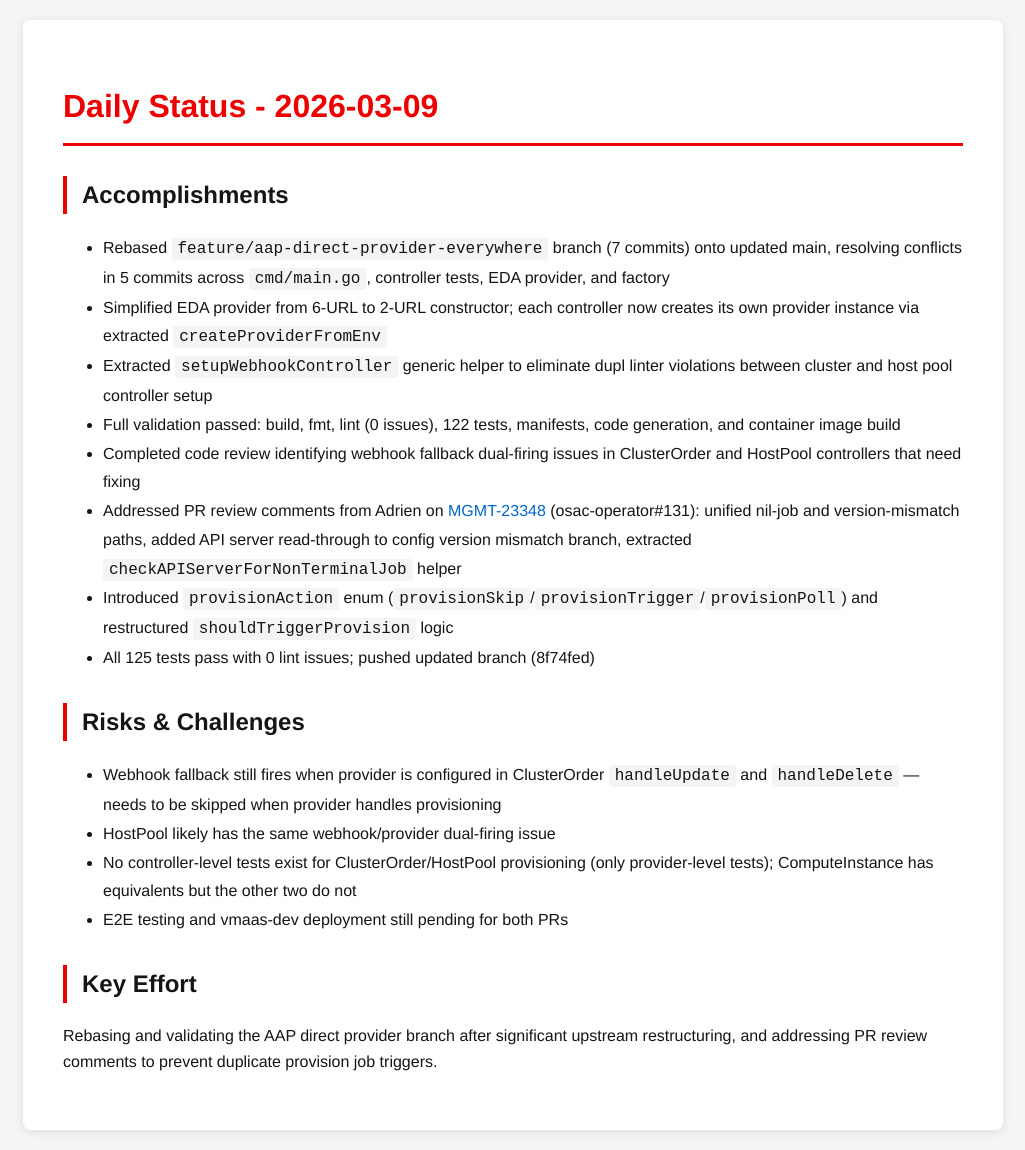
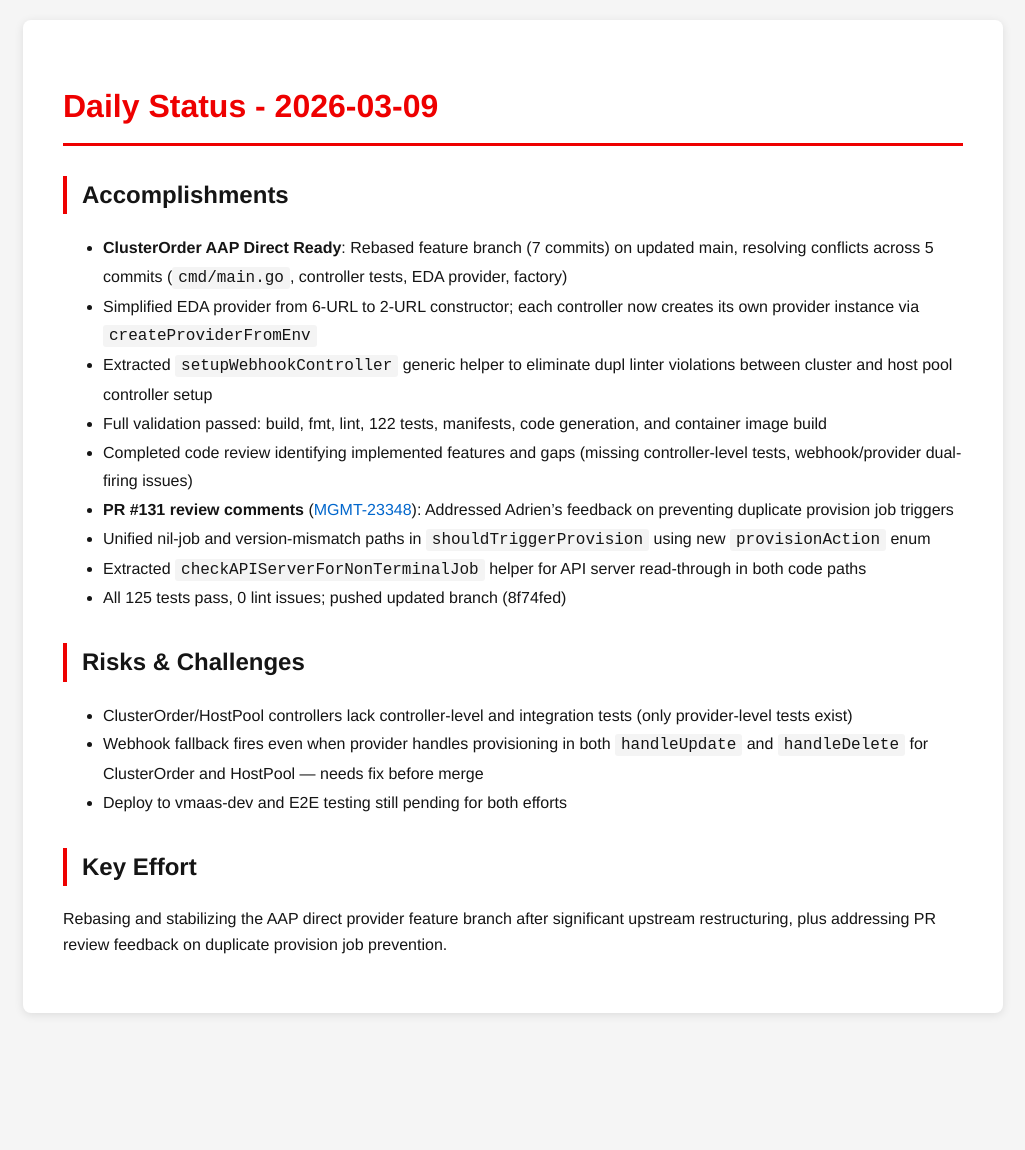
Before and after one commit to tzvatot/daily-status, a Jekyll site: the page built from 2026-03-09.md, in a window 1280 px wide. Shown: the whole page, without its empty margins (127-1152 px from the left). Built offline with Jekyll 4.4.1, drawn with Linux system fonts in a browser that asks for light colours; after the commit the page ends 1033 px from its top, so only the background shows below that.

Commit message:
Daily status update - 2026-03-09

```diff
--- a/2026-03-09.md
+++ b/2026-03-09.md
@@ -7,20 +7,20 @@ date: 2026-03-09
 # Daily Status - 2026-03-09
 
 ## Accomplishments
-- Rebased `feature/aap-direct-provider-everywhere` branch (7 commits) onto updated main, resolving conflicts in 5 commits across `cmd/main.go`, controller tests, EDA provider, and factory
-- Simplified EDA provider from 6-URL to 2-URL constructor; each controller now creates its own provider instance via extracted `createProviderFromEnv`
+- **ClusterOrder AAP Direct Ready**: Rebased feature branch (7 commits) on updated main, resolving conflicts across 5 commits (`cmd/main.go`, controller tests, EDA provider, factory)
+- Simplified EDA provider from 6-URL to 2-URL constructor; each controller now creates its own provider instance via `createProviderFromEnv`
 - Extracted `setupWebhookController` generic helper to eliminate dupl linter violations between cluster and host pool controller setup
-- Full validation passed: build, fmt, lint (0 issues), 122 tests, manifests, code generation, and container image build
-- Completed code review identifying webhook fallback dual-firing issues in ClusterOrder and HostPool controllers that need fixing
-- Addressed PR review comments from Adrien on [MGMT-23348](https://issues.redhat.com/browse/MGMT-23348) (osac-operator#131): unified nil-job and version-mismatch paths, added API server read-through to config version mismatch branch, extracted `checkAPIServerForNonTerminalJob` helper
-- Introduced `provisionAction` enum (`provisionSkip`/`provisionTrigger`/`provisionPoll`) and restructured `shouldTriggerProvision` logic
-- All 125 tests pass with 0 lint issues; pushed updated branch (8f74fed)
+- Full validation passed: build, fmt, lint, 122 tests, manifests, code generation, and container image build
+- Completed code review identifying implemented features and gaps (missing controller-level tests, webhook/provider dual-firing issues)
+- **PR #131 review comments** ([MGMT-23348](https://issues.redhat.com/browse/MGMT-23348)): Addressed Adrien's feedback on preventing duplicate provision job triggers
+- Unified nil-job and version-mismatch paths in `shouldTriggerProvision` using new `provisionAction` enum
+- Extracted `checkAPIServerForNonTerminalJob` helper for API server read-through in both code paths
+- All 125 tests pass, 0 lint issues; pushed updated branch (8f74fed)
 
 ## Risks & Challenges
-- Webhook fallback still fires when provider is configured in ClusterOrder `handleUpdate` and `handleDelete` — needs to be skipped when provider handles provisioning
-- HostPool likely has the same webhook/provider dual-firing issue
-- No controller-level tests exist for ClusterOrder/HostPool provisioning (only provider-level tests); ComputeInstance has equivalents but the other two do not
-- E2E testing and vmaas-dev deployment still pending for both PRs
+- ClusterOrder/HostPool controllers lack controller-level and integration tests (only provider-level tests exist)
+- Webhook fallback fires even when provider handles provisioning in both `handleUpdate` and `handleDelete` for ClusterOrder and HostPool — needs fix before merge
+- Deploy to vmaas-dev and E2E testing still pending for both efforts
 
 ## Key Effort
-Rebasing and validating the AAP direct provider branch after significant upstream restructuring, and addressing PR review comments to prevent duplicate provision job triggers.
+Rebasing and stabilizing the AAP direct provider feature branch after significant upstream restructuring, plus addressing PR review feedback on duplicate provision job prevention.
```
